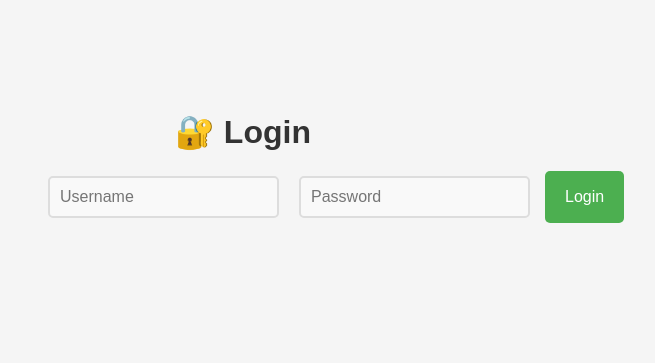
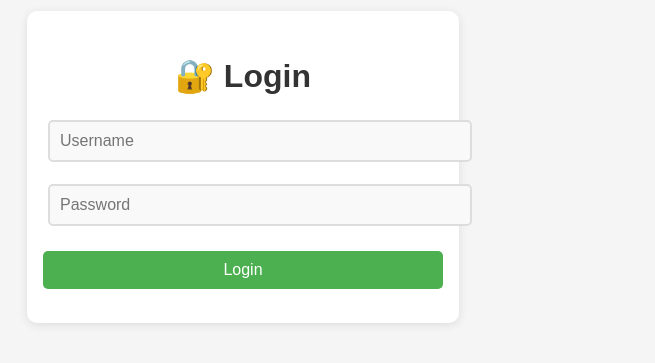
Before and after one commit to AlvOps/Projects, a plain HTML site: page shopping-list/compra.html in a window 1280 px wide. Shown: the part 233-596 px from the top of the page, without its empty margins (397-1052 px from the left). Drawn offline with Linux system fonts and the light colour scheme.

Commit message:
updating stuff

```diff
--- a/shopping-list/compra.html
+++ b/shopping-list/compra.html
@@ -171,17 +171,58 @@
         cursor: pointer;
         font-size: 16px;
     }
+    .login-box {
+    max-width: 400px;
+    width: 90vw;
+    background: var(--container-bg);
+    border-radius: 10px;
+    box-shadow: 0 2px 10px rgba(0,0,0,0.1);
+    padding: 24px 16px;
+    display: flex;
+    flex-direction: column;
+    align-items: stretch;
+}
+.login-form input {
+    font-size: 18px;
+    padding: 12px;
+    border-radius: 6px;
+    border: 2px solid var(--border-color);
+    background: var(--item-bg);
+    color: var(--text-color);
+    margin: 0;
+}
+.login-form button {
+    font-size: 18px;
+    padding: 12px;
+    border-radius: 6px;
+    border: none;
+    background: #4CAF50;
+    color: white;
+    cursor: pointer;
+    margin-top: 8px;
+}
+@media (max-width: 500px) {
+    .login-box {
+        max-width: 98vw;
+        padding: 16px 4vw;
+    }
+    .login-form input,
+    .login-form button {
+        font-size: 16px;
+        padding: 10px;
+    }
+}
 </style>
 </head>
 <body>
     <div id="loginContainer" style="display: flex;">
         <div class="login-box">
             <h1>🔐 Login</h1>
-            <div class="add-item">
-                <input type="text" id="username" placeholder="Username" autocomplete="off" />
-                <input type="password" id="password" placeholder="Password" />
-                <button id="loginBtn">Login</button>
-            </div>
+            <form class="login-form" style="display: flex; flex-direction: column; gap: 12px;">
+                <input type="text" id="username" placeholder="Username" autocomplete="off" style="width: 100%;" />
+                <input type="password" id="password" placeholder="Password" style="width: 100%;" />
+                <button id="loginBtn" type="button" style="width: 100%;">Login</button>
+            </form>
             <div id="loginError" style="color: #ff4444; text-align: center; margin-top: 10px;"></div>
         </div>
     </div>
```
